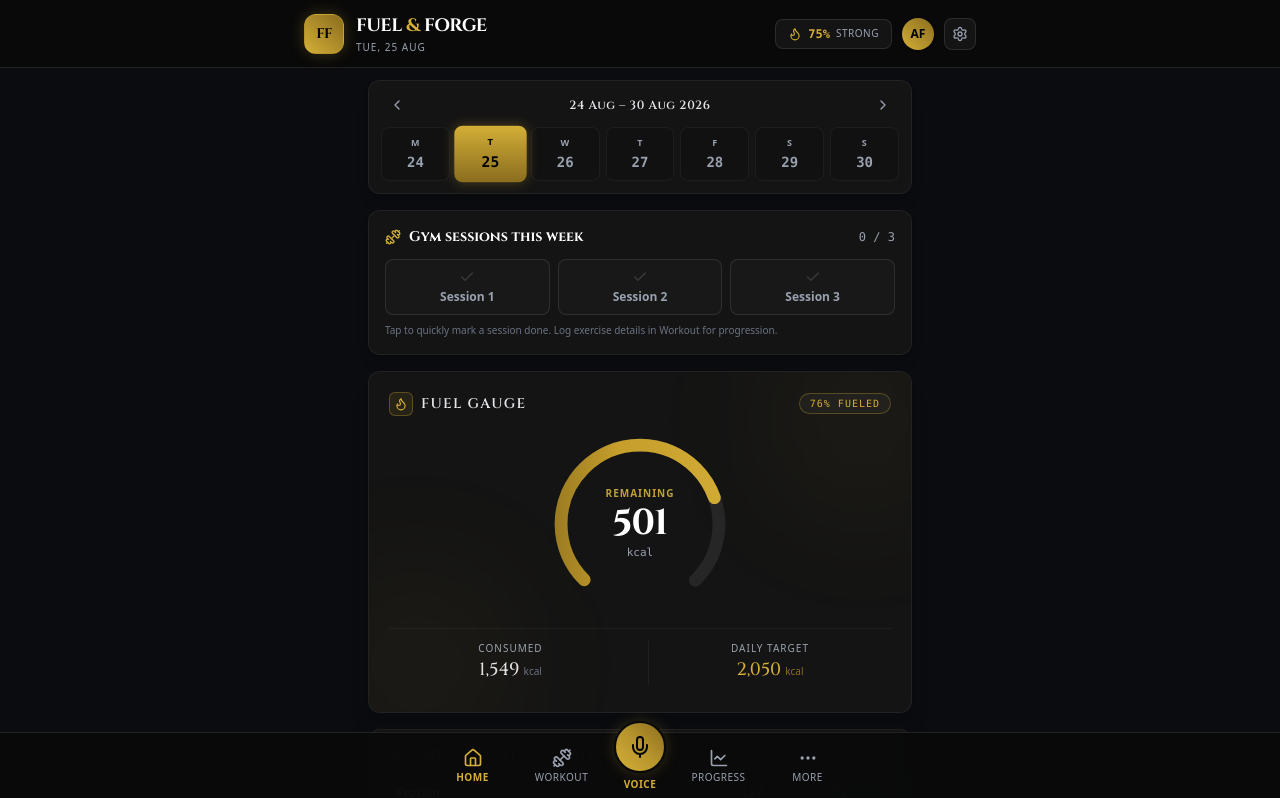
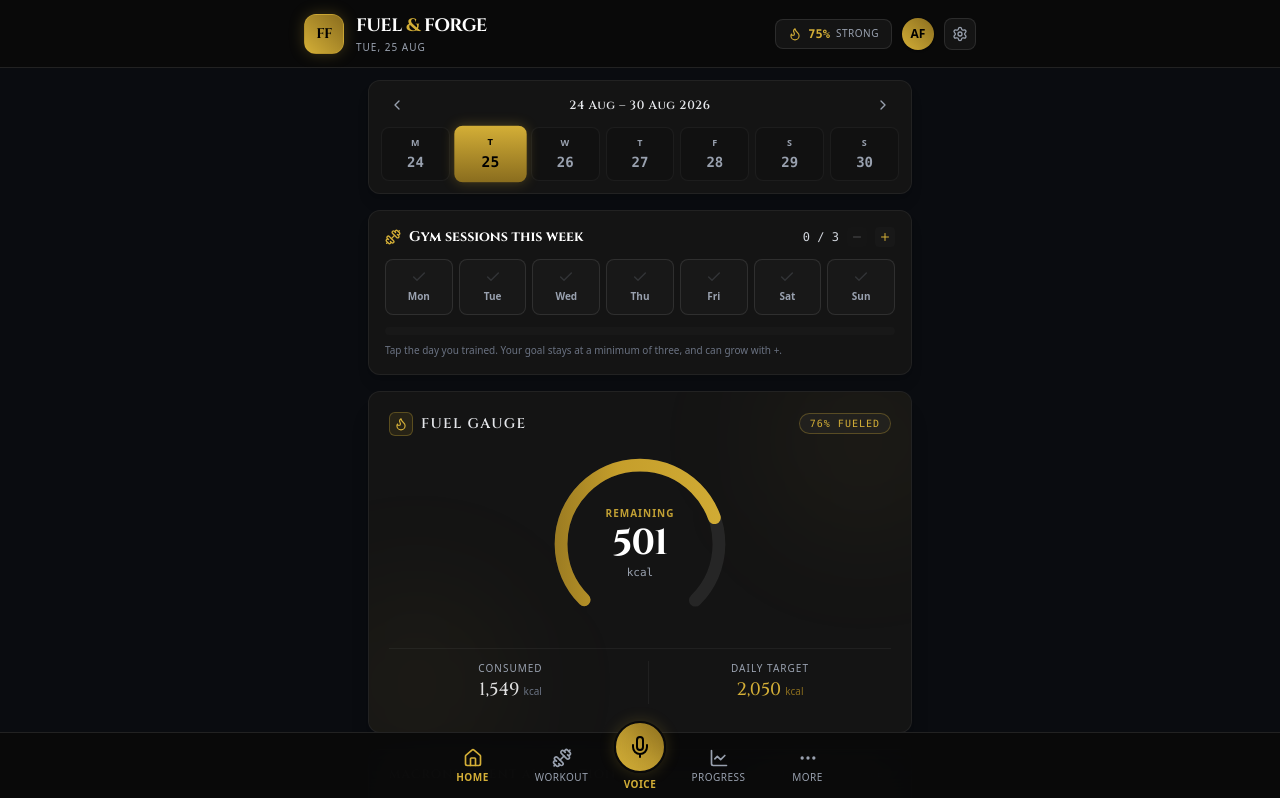
Before and after one commit to volkerkrause-lang/Fuel-and-Forge, a React (Vite) app: page / in a window 1280 px wide. Shown: the top 798 px of the page. Built offline with nearby package versions, Linux system fonts and the light colour scheme; a web font is replaced by a local one.

Commit message:
Improve gym, learning, and food tracking

```diff
--- a/src/components/WeeklyWorkoutTracker.tsx
+++ b/src/components/WeeklyWorkoutTracker.tsx
@@ -1,11 +1,12 @@
 import React from 'react';
-import { Check, Dumbbell } from 'lucide-react';
+import { Check, Dumbbell, Plus, Minus } from 'lucide-react';
 import { WorkoutSession } from '../types';
 
 interface Props {
   sessions: WorkoutSession[];
   target: number;
-  onToggle: (slot: number) => void;
+  onToggle: (date: string) => void;
+  onTargetChange: (target: number) => void;
 }
 
 const startOfWeek = (date = new Date()) => {
@@ -16,7 +17,9 @@ const startOfWeek = (date = new Date()) => {
   return result;
 };
 
-export const WeeklyWorkoutTracker: React.FC<Props> = ({ sessions, target, onToggle }) => {
+const dateKey = (date: Date) => `${date.getFullYear()}-${String(date.getMonth() + 1).padStart(2, '0')}-${String(date.getDate()).padStart(2, '0')}`;
+
+export const WeeklyWorkoutTracker: React.FC<Props> = ({ sessions, target, onToggle, onTargetChange }) => {
   const weekStart = startOfWeek();
   const weekEnd = new Date(weekStart);
   weekEnd.setDate(weekEnd.getDate() + 7);
@@ -24,7 +27,13 @@ export const WeeklyWorkoutTracker: React.FC<Props> = ({ sessions, target, onTogg
     const date = new Date(`${session.date}T00:00:00`);
     return session.isCompleted && date >= weekStart && date < weekEnd;
   }).length;
-  const slots = Math.max(1, target || 3);
+  const slots = Math.max(3, target || 3);
+  const days = Array.from({ length: 7 }, (_, index) => {
+    const date = new Date(weekStart);
+    date.setDate(date.getDate() + index);
+    const key = dateKey(date);
+    return { key, label: date.toLocaleDateString('en-GB', { weekday: 'short' }), done: sessions.some((s) => s.date === key && s.isCompleted) };
+  });
 
   return (
     <section className="card-bg rounded-xl p-4 shadow-lg" aria-label="Weekly gym sessions">
@@ -33,20 +42,24 @@ export const WeeklyWorkoutTracker: React.FC<Props> = ({ sessions, target, onTogg
           <Dumbbell className="w-4 h-4 text-[#d4af37]" />
           <h2 className="serif font-bold text-sm text-white">Gym sessions this week</h2>
         </div>
-        <span className="text-xs font-mono text-gray-400">{Math.min(completed, slots)} / {slots}</span>
+        <div className="flex items-center gap-2">
+          <span className="text-xs font-mono text-gray-300">{completed} / {slots}</span>
+          <button aria-label="Reduce weekly goal" disabled={slots <= 3} onClick={() => onTargetChange(slots - 1)} className="p-1 rounded bg-[#181818] disabled:opacity-25"><Minus className="w-3 h-3" /></button>
+          <button aria-label="Increase weekly goal" onClick={() => onTargetChange(slots + 1)} className="p-1 rounded bg-[#181818] text-[#d4af37]"><Plus className="w-3 h-3" /></button>
+        </div>
       </div>
-      <div className="grid grid-cols-3 gap-2">
-        {Array.from({ length: slots }, (_, index) => {
-          const done = index < completed;
+      <div className="grid grid-cols-7 gap-1.5">
+        {days.map((day) => {
           return (
-            <button key={index} onClick={() => onToggle(index)} className={`min-h-14 rounded-lg border text-xs font-bold transition-all ${done ? 'bg-emerald-500/15 border-emerald-500/50 text-emerald-300' : 'bg-[#181818] border-white/10 text-gray-400 hover:border-[#d4af37]/50'}`}>
-              <Check className={`w-4 h-4 mx-auto mb-1 ${done ? 'opacity-100' : 'opacity-25'}`} />
-              Session {index + 1}
+            <button key={day.key} onClick={() => onToggle(day.key)} className={`min-h-14 rounded-lg border text-[10px] font-bold transition-all ${day.done ? 'bg-emerald-500/15 border-emerald-500/50 text-emerald-300' : 'bg-[#181818] border-white/10 text-gray-400 hover:border-[#d4af37]/50'}`}>
+              <Check className={`w-4 h-4 mx-auto mb-1 ${day.done ? 'opacity-100' : 'opacity-20'}`} />
+              {day.label}
             </button>
           );
         })}
       </div>
-      <p className="text-[10px] text-gray-500 mt-2">Tap to quickly mark a session done. Log exercise details in Workout for progression.</p>
+      <div className="mt-3 h-2 rounded-full bg-[#181818] overflow-hidden"><div className="h-full bg-gradient-to-r from-[#d4af37] to-emerald-400 transition-all" style={{ width: `${Math.min(100, (completed / slots) * 100)}%` }} /></div>
+      <p className="text-[10px] text-gray-500 mt-2">Tap the day you trained. Your goal stays at a minimum of three, and can grow with +.</p>
     </section>
   );
 };
```
